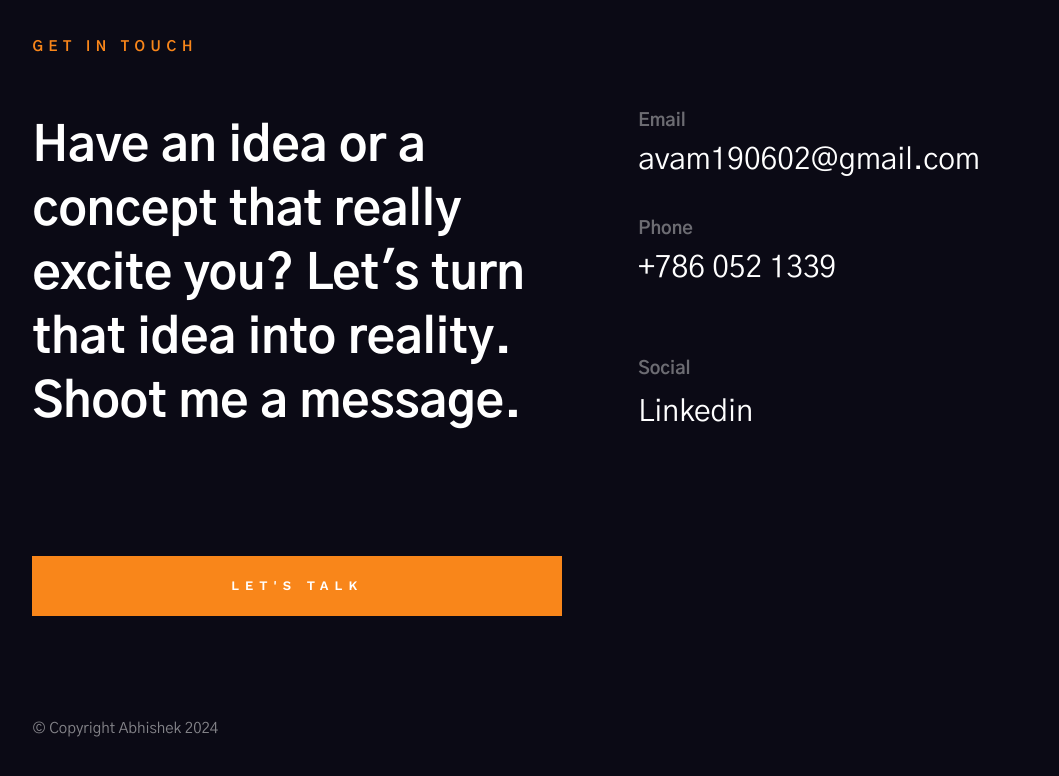
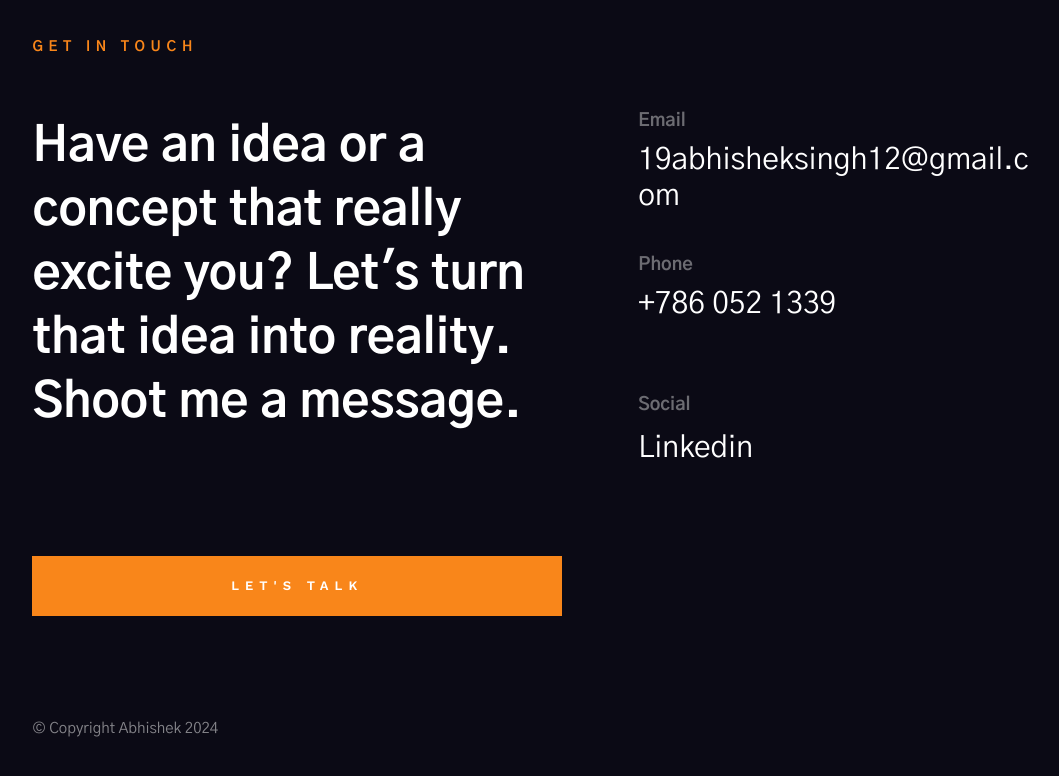
Before and after one commit to Abhisheksingh1906/Abhisheksingh, a plain HTML site: page index.html in a window 1280 px wide. Shown: the part 5732-6508 px from the top of the page, without its empty margins (58-1117 px from the left). Drawn offline with nearby package versions, Linux system fonts and the light colour scheme.

Commit message:
Update index.html

```diff
--- a/index.html
+++ b/index.html
@@ -64,7 +64,7 @@
                     <li><a class="smoothscroll" href="#about" title="About">About</a></li>
                     <li><a class="smoothscroll" href="#services" title="Services">Resume</a></li>
                     <li><a class="smoothscroll" href="#portfolio" title="Works">Projects</a></li>
-                    <li><a href="mailto:avam190602@gmail.com" title="Contact us">Say Hello</a></li>
+                    <li><a href="mailto:19abhisheksingh12@gmail.com" title="Contact us">Say Hello</a></li>
                 </ul>
             </nav> <!-- end header-nav-wrap -->
 
@@ -622,7 +622,7 @@
                 </div>
 
                 <div class="footer-email-us">
-                    <a href="mailto:avam190602@gmail.com" class="btn btn--primary h-full-width">Let's Talk</a>
+                    <a href="mailto:19abhisheksingh12@gmail.com" class="btn btn--primary h-full-width">Let's Talk</a>
                 </div>
             </div>
 
@@ -633,7 +633,7 @@
                             Email
                         </h5>
                         <p class="footer-contact-block__content">
-                            <a href="mailto:avam190602@gmail.com">avam190602@gmail.com</a>
+                            <a href="mailto:19abhisheksingh12@gmail.com">19abhisheksingh12@gmail.com</a>
                         </p>
                     </div> <!-- end footer-contact-block -->
                     <div class="footer-contact-block" data-aos="fade-up">
```
